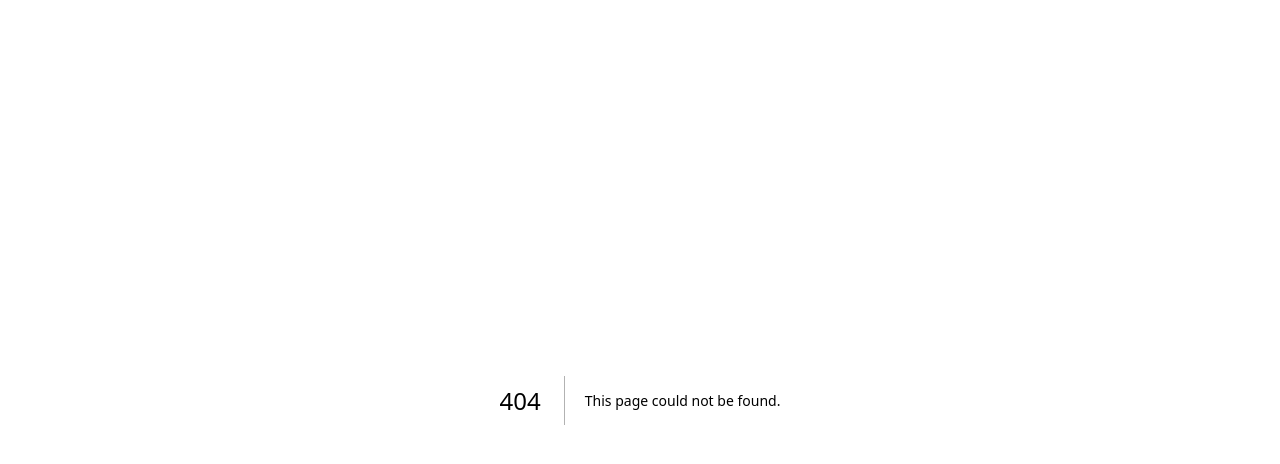
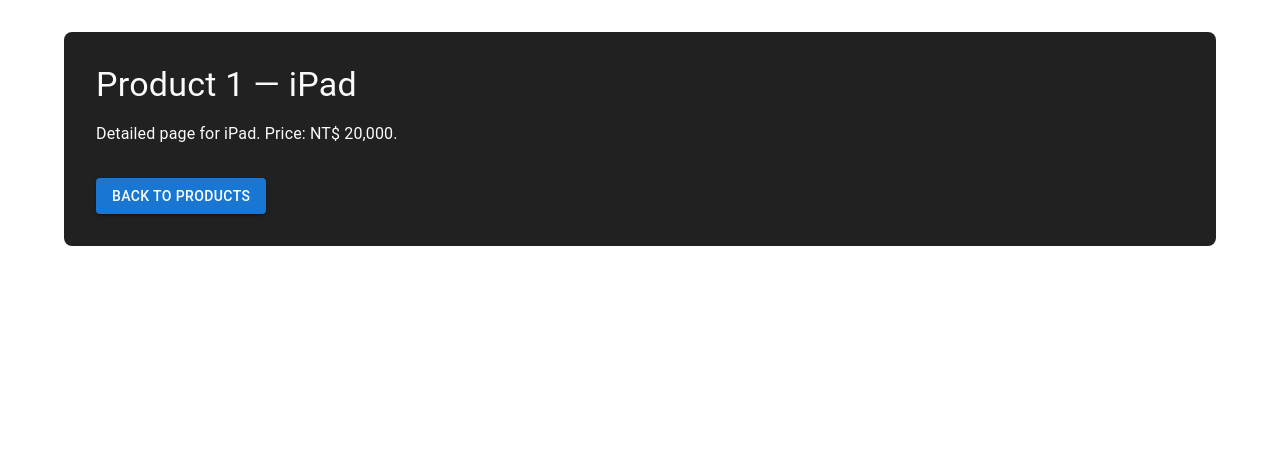
Before and after one commit to clementine0228/React25, a Next.js app: page /work1013/product1 in a window 1280 px wide. Before the commit this address had no page. Shown: the top 464 px of the page. Built offline with nearby package versions, Linux system fonts and the light colour scheme.

Commit message:
1013 fin

```diff
--- /dev/null
+++ b/app/work1013/product1/page.tsx
@@ -0,0 +1,17 @@
+import Link from 'next/link';
+import { Box, Container, Typography, Button } from '@mui/material';
+import { grey } from '@mui/material/colors';
+
+export default function Product1Page() {
+  return (
+    <Container>
+      <Box sx={{ bgcolor: grey[900], color: grey[50], p: 4, borderRadius: 2, mt: 4 }}>
+        <Typography variant="h4" sx={{ mb: 2 }}>Product 1 — iPad</Typography>
+        <Typography sx={{ mb: 2 }}>Detailed page for iPad. Price: NT$ 20,000.</Typography>
+        <Link href="/work1013" passHref>
+          <Button variant="contained" sx={{ mt: 2 }}>Back to products</Button>
+        </Link>
+      </Box>
+    </Container>
+  );
+}
```
Also changed, not shown: app/work1013/product2/page.tsx (added, +17 -0 lines), app/work1013/product3/page.tsx (added, +17 -0 lines).
